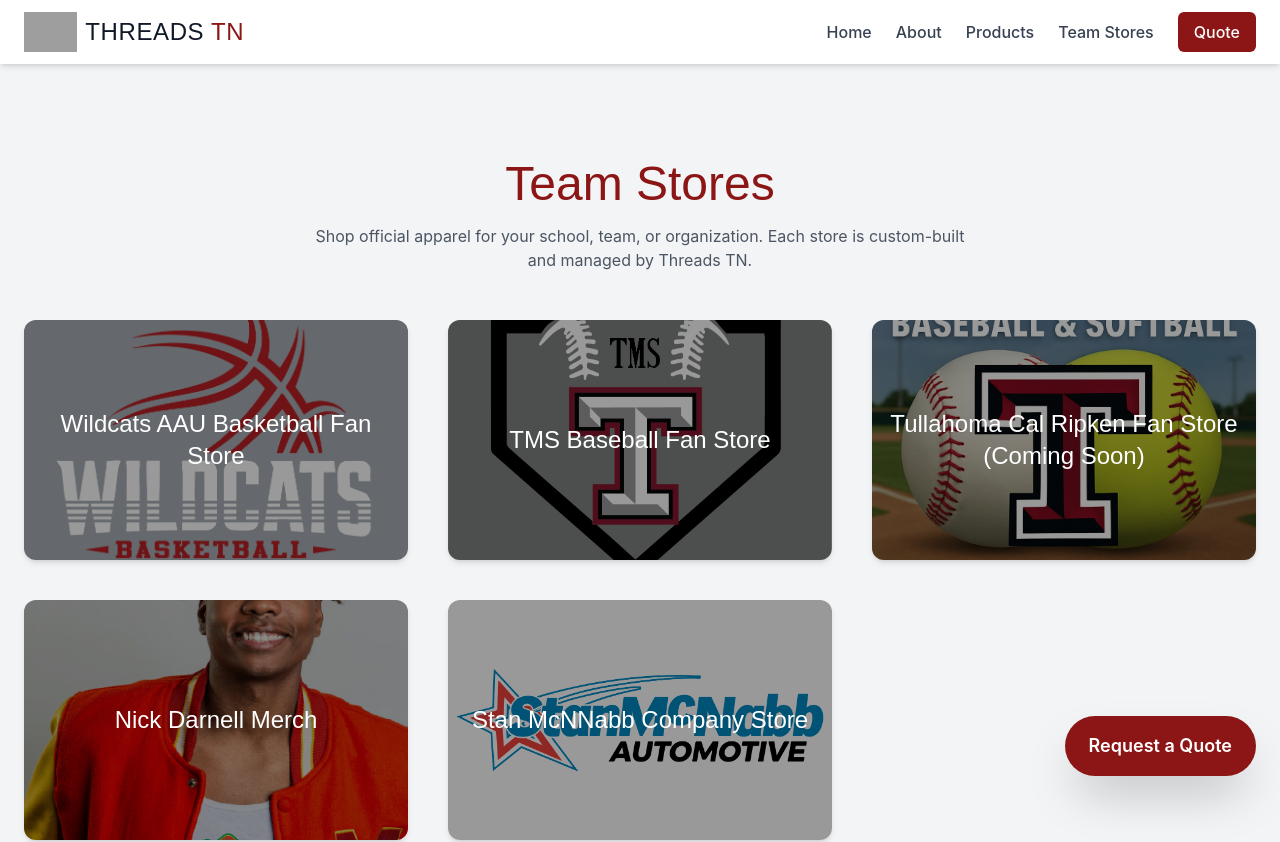
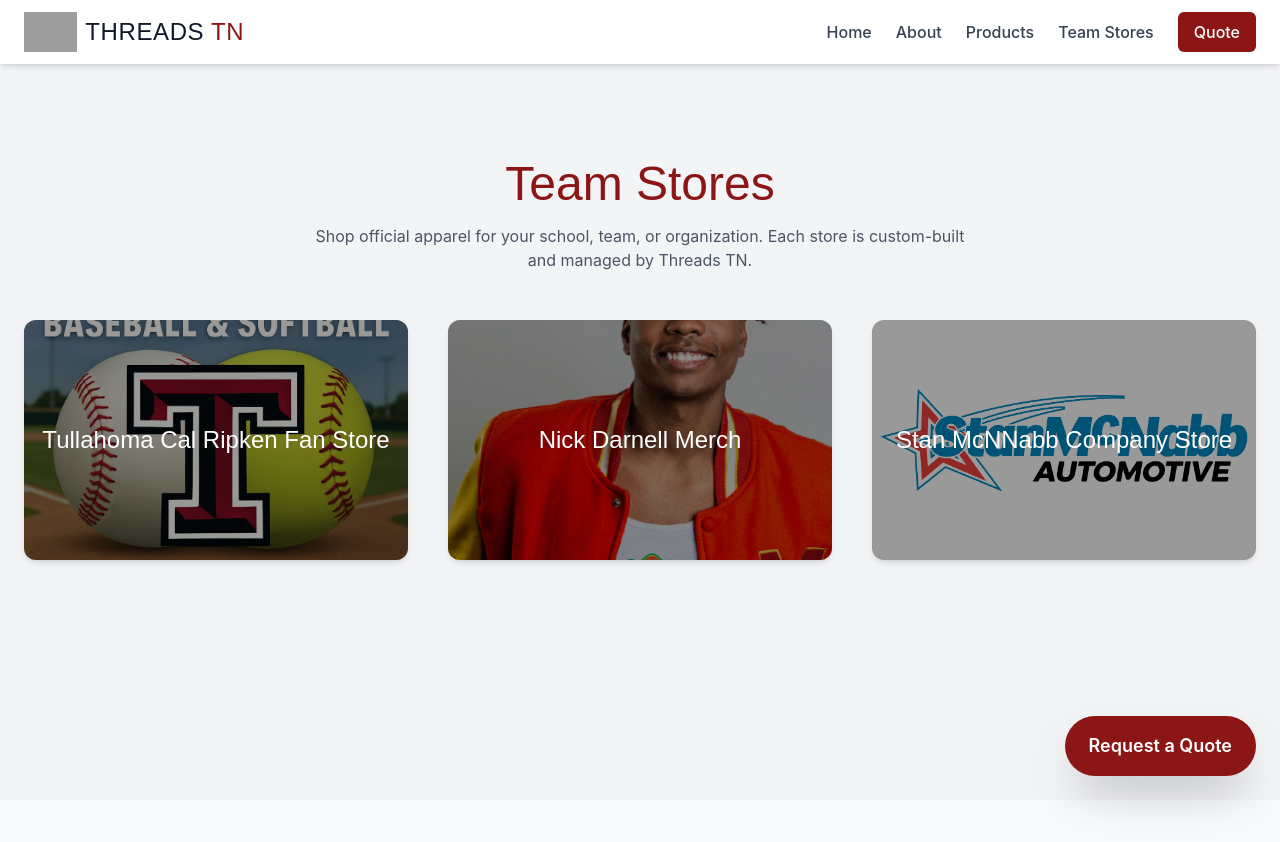
Before and after one commit to drew709/threads-tn-website, a React (Create React App) app: page /team-stores in a window 1280 px wide. Shown: the top 842 px of the page. Built offline with nearby package versions, Linux system fonts and the light colour scheme; grey boxes are pictures that could not be loaded; a web font is replaced by a local one.

Commit message:
Update site

```diff
--- a/src/pages/TeamStores.js
+++ b/src/pages/TeamStores.js
@@ -1,20 +1,11 @@
 import React from "react";
 
 const teamStores = [
+
   {
-    name: "Wildcats AAU Basketball Fan Store",
-    image: "/teamstores/wildcataau.png",
-    link: "https://threads-tn.printavo.com/merch/tullahoma-aau-basketball-online-store",
-  },
-  {
-    name: "TMS Baseball Fan Store",
-    image: "/teamstores/tmsbaseball.png",
-    link: "https://threads-tn.printavo.com/merch/tms-baseball-spirit-wear-2026",
-  },
-  {
-    name: "Tullahoma Cal Ripken Fan Store (Coming Soon)",
+    name: "Tullahoma Cal Ripken Fan Store",
     image: "/teamstores/calripken.jpg",
-    link: "https://example.com/coffee-county-store",
+    link: "https://threads-tn.printavo.com/merch/tullahoma-cal-ripken-fan-gear-2026",
   },
   {
     name: "Nick Darnell Merch",
```
